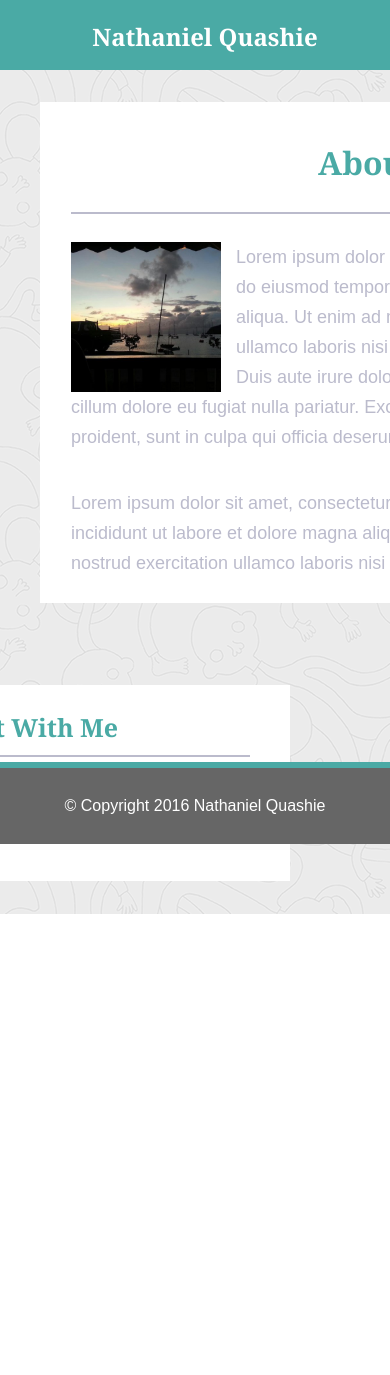
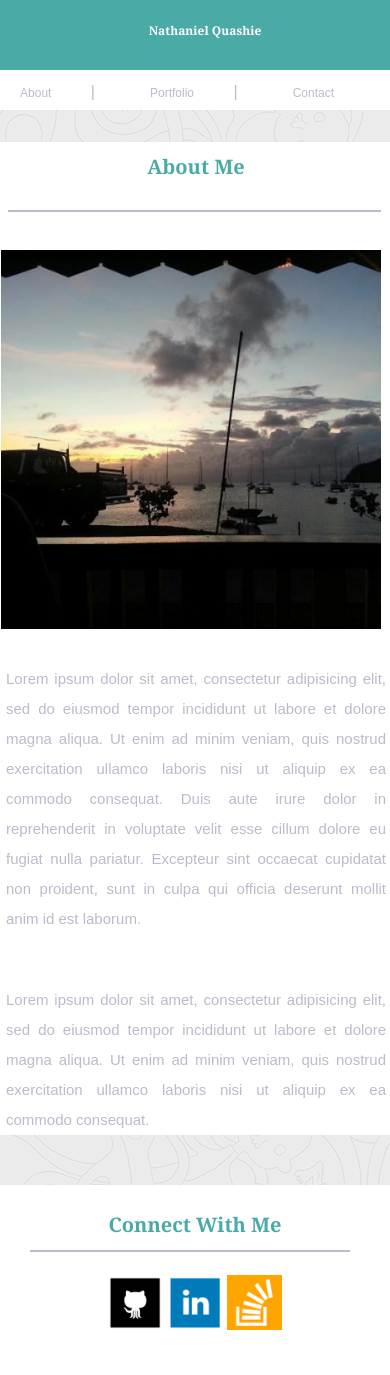
Before and after one commit to bklynate/Basic-portfolio, a PHP site: page / in a window 390 px wide; the page is wider, and only the part inside the window is pictured. Shown: the top 1375 px of that part. Before the commit the page ends 914 px from the top of that part, so only its background shows below. Run offline with PHP 8.4, Linux system fonts and the light colour scheme.

Commit message:
Add media query for 640

```diff
--- a/assets/temp/css/styles.css
+++ b/assets/temp/css/styles.css
@@ -246,26 +246,6 @@ footer > p {
 
 /*-------------------*/
 
-/* Large Devices, Wide Screens */
-
-@media only screen and (max-width : 1200px) {
-
-}
-
-/* Medium Devices, Desktops */
-
-@media only screen and (max-width : 992px) {
-
-}
-
-/* Small Devices, Tablets */
-
-@media only screen and (max-width : 768px) {
-
-}
-
-/* Extra Small Devices, Phones */
-
 @media only screen and (max-width : 480px) {
   nav {
     background: #fff;
@@ -278,7 +258,6 @@ footer > p {
   nav .logo {
     float: none;
     height: 40px;
-    /*margin: 24px 30px 15px 114px;*/
     margin-left: 0px;
     padding: 10px;
     padding-bottom: 5px;
@@ -454,18 +433,16 @@ and (max-width : 640px) {
     padding-top: 13px;
     color: #bbc;
     text-align: center;
-    margin-right: 30px;
+    margin-right: 20px;
+    padding-right: 10px;
   }
 
   nav li:not(:first-child):after {
       content: " | ";
-      padding-left: 50px;
-      padding-right: 50px;
+      padding-left: 10px;
+      padding-right: 10px;
   }
 
-  .wrapper {
-
-  }
   /* About me */
 
   #main-content {
@@ -474,22 +451,27 @@ and (max-width : 640px) {
     background-color: #fff;
     float: none;
     margin-bottom: 50px;
-    width: auto;
-    overflow: auto;
+    overflow: scroll;
     width: 100%;
+    padding: 0;
   }
 
   .about-me-content{
     width: 100%;
-    padding: 25px 2px 10px 15px;
+    /*padding: 25px 2px 10px 15px;*/
+    padding: 0;
+    padding-left: 1px;
   }
 
   .about-me-content > p {
     font-size: 15px;
     color: #bbc;
     line-height: 30px;
-    padding-top: 20px;
-
+    margin-top: 15px;
+    text-align: justify;
+    word-wrap: break-word;
+    padding-right: 5px;
+    padding-left: 5px;
   }
 
   .about-me-header {
@@ -497,8 +479,13 @@ and (max-width : 640px) {
     font-family: 'Georgia', 'Times', 'Times New Roman', 'serif';
     color: #4aaaa5;
     font-weight: bold;
+    margin-top: 15px;
     margin-bottom: 33px;
     text-align: center;
+  }
+
+  .about-me-hr {
+    margin-left: 7px;
   }
 
   #connect-with-me-area {
@@ -529,9 +516,11 @@ and (max-width : 640px) {
   }
 
   #nate_image {
-    width: 90px;
-    height: 90px;
-    padding-right: 15px;
+    width: 380px;
+    height: 379px;
+    padding-top: 30px;
+    display: block;
+    margin: 0 auto;
   }
 
 }
@@ -677,7 +666,7 @@ and (max-width : 320px) {
 
 }
 
-@media only screen
+/*@media only screen
 and (min-device-width : 768px)
 and (max-device-width : 1024px)  {
   nav {
@@ -820,4 +809,4 @@ and (max-device-width : 1024px)  {
     padding-bottom: 30px;
   }
 
-}
+}*/
--- a/index.html
+++ b/index.html
@@ -27,8 +27,9 @@
     <section id="main-content">
       <article class="about-me-content">
         <h1 class="about-me-header">About Me</h1>
-        <hr />
-        <p><img src="assets/images/natebeach.jpeg" id="nate_image" alt=""/>Lorem ipsum dolor sit amet, consectetur adipisicing elit, sed do eiusmod tempor incididunt ut labore et dolore magna aliqua. Ut enim ad minim veniam, quis nostrud exercitation ullamco laboris nisi ut aliquip ex ea commodo consequat. Duis aute irure dolor in reprehenderit in voluptate velit esse cillum dolore eu fugiat nulla pariatur. Excepteur sint occaecat cupidatat non proident, sunt in culpa qui officia deserunt mollit anim id est laborum.</p>
+        <hr class="about-me-hr"/>
+        <img src="assets/images/natebeach.jpeg" id="nate_image" alt=""/>
+        <p>Lorem ipsum dolor sit amet, consectetur adipisicing elit, sed do eiusmod tempor incididunt ut labore et dolore magna aliqua. Ut enim ad minim veniam, quis nostrud exercitation ullamco laboris nisi ut aliquip ex ea commodo consequat. Duis aute irure dolor in reprehenderit in voluptate velit esse cillum dolore eu fugiat nulla pariatur. Excepteur sint occaecat cupidatat non proident, sunt in culpa qui officia deserunt mollit anim id est laborum.</p>
         <br />
         <p>Lorem ipsum dolor sit amet, consectetur adipisicing elit, sed do eiusmod tempor incididunt ut labore et dolore magna aliqua. Ut enim ad minim veniam, quis nostrud exercitation ullamco laboris nisi ut aliquip ex ea commodo consequat.</p>
       </article>
```
Also changed, not shown: assets/css/styles.css (+26 -33 lines).
